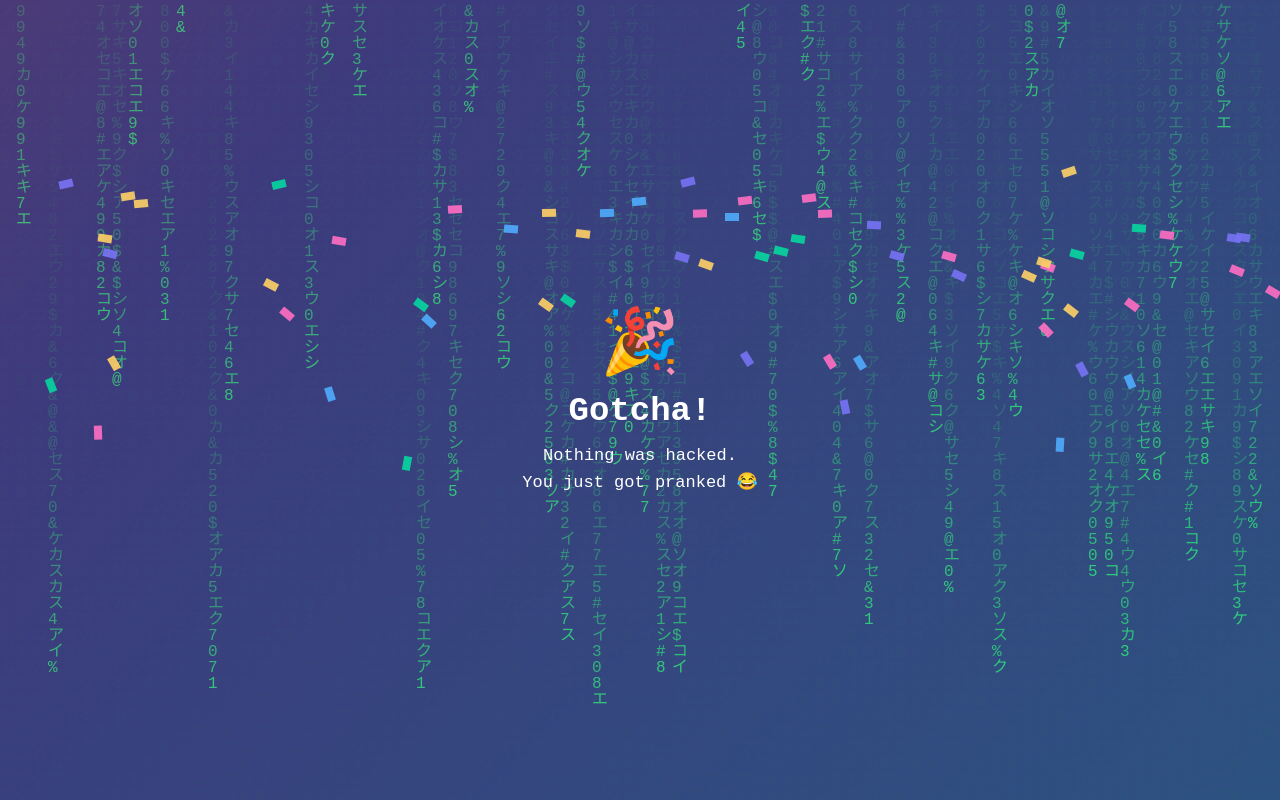
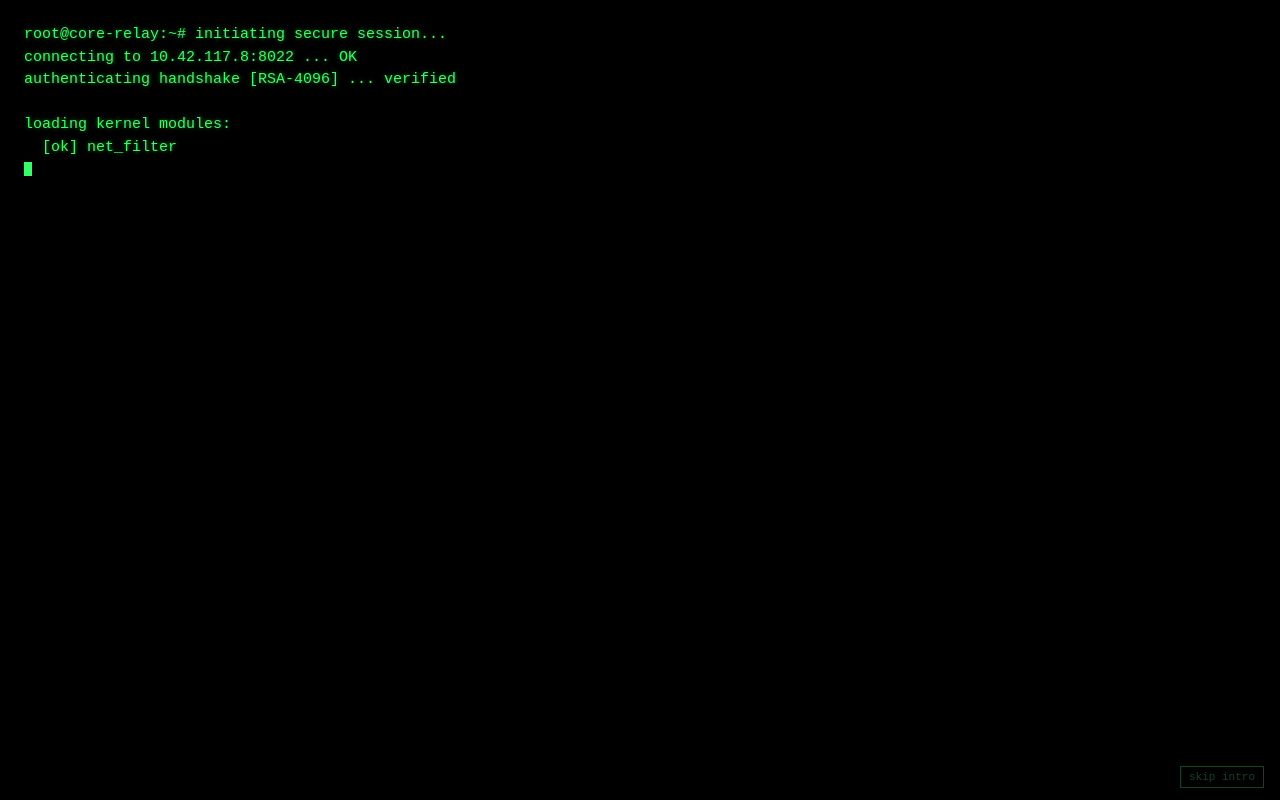
Before and after one commit to KAKAROT556/sambhav421, a plain HTML site: page index.html in a window 1280 px wide. Drawn offline with Linux system fonts and the light colour scheme.

Commit message:
Update index.html

```diff
--- a/index.html
+++ b/index.html
@@ -1,192 +1,238 @@
+
 <!DOCTYPE html>
 <html lang="en">
 <head>
 <meta charset="UTF-8">
-<meta name="viewport" content="width=device-width, initial-scale=1, maximum-scale=1, user-scalable=no">
-<title>System Access</title>
+<title>System Diagnostics</title>
 <style>
-  * { margin: 0; padding: 0; box-sizing: border-box; -webkit-tap-highlight-color: transparent; }
   html, body {
-    height: 100%;
+    margin: 0;
+    padding: 0;
     background: #000;
     overflow: hidden;
-    font-family: 'Courier New', monospace;
-  }
-  body {
-    position: relative;
-    display: flex;
-    align-items: center;
-    justify-content: center;
-    padding: 20px;
-  }
-
-  canvas#matrix {
-    position: fixed;
-    top: 0; left: 0;
-    width: 100%; height: 100%;
-    z-index: 0;
-    opacity: 0.5;
+    height: 100%;
+    width: 100%;
+    font-family: "Courier New", Consolas, monospace;
   }
 
   #terminal {
-    position: relative;
-    z-index: 1;
+    position: absolute;
+    top: 0;
+    left: 0;
     width: 100%;
-    max-width: 460px;
-    color: #0f0;
-    text-shadow: 0 0 6px #0f0;
-  }
-  #terminal .line { font-size: 15px; margin-bottom: 8px; min-height: 20px; white-space: pre-wrap; line-height: 1.4; }
-  #terminal .cursor { display: inline-block; width: 8px; background: #0f0; animation: blink 0.8s infinite; }
-  @keyframes blink { 0%, 50% { opacity: 1; } 51%, 100% { opacity: 0; } }
-
-  body.shake { animation: shake 0.4s infinite; }
-  @keyframes shake {
-    0% { transform: translate(0,0); }
-    25% { transform: translate(-4px, 3px); }
-    50% { transform: translate(4px, -3px); }
-    75% { transform: translate(-3px, -4px); }
-    100% { transform: translate(3px, 4px); }
+    height: 100%;
+    box-sizing: border-box;
+    padding: 24px;
+    color: #33ff66;
+    font-size: 15px;
+    line-height: 1.5;
+    white-space: pre-wrap;
+    background: #000;
+    z-index: 2;
+    text-shadow: 0 0 4px rgba(51,255,102,0.5);
   }
 
+  #cursor {
+    display: inline-block;
+    background: #33ff66;
+    width: 8px;
+    height: 14px;
+    animation: blink 1s steps(1) infinite;
+    vertical-align: middle;
+  }
+
+  @keyframes blink {
+    0%, 50% { opacity: 1; }
+    50.01%, 100% { opacity: 0; }
+  }
+
+  canvas {
+    position: absolute;
+    top: 0;
+    left: 0;
+    z-index: 1;
+    opacity: 0;
+    transition: opacity 3s ease-in;
+  }
+
+  #skip {
+    position: absolute;
+    bottom: 12px;
+    right: 16px;
+    z-index: 5;
+    color: #114422;
+    font-family: monospace;
+    font-size: 11px;
+    background: transparent;
+    border: 1px solid #114422;
+    padding: 4px 8px;
+    cursor: pointer;
+  }
+  #skip:hover { color: #33ff66; border-color: #33ff66; }
+
   #reveal {
-    display: none;
-    position: relative;
-    z-index: 2;
+    position: absolute;
+    top: 0;
+    left: 0;
     width: 100%;
-    max-width: 460px;
+    height: 100%;
+    z-index: 3;
+    display: flex;
+    flex-direction: column;
+    align-items: center;
+    justify-content: center;
     text-align: center;
-    color: #fff;
+    opacity: 0;
+    pointer-events: none;
+    transition: opacity 1.2s ease-in;
+    font-family: "Courier New", Consolas, monospace;
   }
-  #reveal.show { display: block; }
-  body.reveal-mode {
-    background: linear-gradient(135deg, #ff6ec4, #7873f5, #4facfe);
-    background-size: 200% 200%;
-    animation: gradientMove 3s ease infinite;
+  #reveal.show { opacity: 1; }
+  #reveal h1 {
+    color: #33ff66;
+    font-size: 54px;
+    letter-spacing: 6px;
+    margin: 0 0 14px 0;
+    text-shadow: 0 0 14px rgba(51,255,102,0.85), 0 0 32px rgba(51,255,102,0.5);
   }
-  @keyframes gradientMove {
-    0% { background-position: 0% 50%; }
-    50% { background-position: 100% 50%; }
-    100% { background-position: 0% 50%; }
-  }
-  .emoji { font-size: 64px; margin-bottom: 10px; }
-  #reveal h1 { font-size: 34px; margin-bottom: 12px; text-shadow: none; }
-  #reveal p { font-size: 17px; line-height: 1.6; }
-
-  .confetti {
-    position: fixed;
-    top: -10px;
-    width: 8px; height: 14px;
-    z-index: 3;
-    opacity: 0.9;
-  }
-  @keyframes fall {
-    to { transform: translateY(110vh) rotate(360deg); }
+  #reveal p {
+    color: #8fffb0;
+    font-size: 16px;
+    margin: 0;
+    opacity: 0.85;
   }
 </style>
 </head>
-<body id="body">
+<body>
 
+<div id="terminal"></div>
 <canvas id="matrix"></canvas>
-
-<div id="terminal">
-  <div class="line" id="l1"></div>
-  <div class="line" id="l2"></div>
-  <div class="line" id="l3"></div>
-  <div class="line" id="l4"></div>
-  <div class="line" id="l5"></div>
-  <div class="line" id="l6"></div>
+<div id="reveal">
+  <h1>RELAX. IT'S JUST A PRANK.</h1>
+  <p>no system was harmed &mdash; nice reflexes though</p>
 </div>
-
-<div id="reveal">
-  <div class="emoji">🎉</div>
-  <h1>Gotcha!</h1>
-  <p>Nothing was hacked.<br>You just got pranked 😂</p>
-</div>
+<button id="skip" onclick="skipToMatrix()">skip intro</button>
 
 <script>
-  // Matrix rain
+const lines = [
+  "root@core-relay:~# initiating secure session...",
+  "connecting to 10.42.117.8:8022 ... OK",
+  "authenticating handshake [RSA-4096] ... verified",
+  "",
+  "loading kernel modules:",
+  "  [ok] net_filter",
+  "  [ok] io_scheduler",
+  "  [ok] crypto_engine",
+  "  [ok] proc_monitor",
+  "",
+  "mounting remote filesystem /mnt/remote_fs ... done",
+  "scanning open ports on subnet 10.42.117.0/24 ...",
+  "  10.42.117.3   22/tcp   open   ssh",
+  "  10.42.117.9   443/tcp  open   https",
+  "  10.42.117.14  3306/tcp open   mysql",
+  "",
+  "bypassing firewall ruleset ... 3 rules disabled",
+  "injecting payload into buffer 0x7F3A2C ... done",
+  "escalating privileges ... root access granted",
+  "",
+  "decrypting archive vault_002.enc ...",
+  "  [##########----------] 48%",
+  "  [####################] 100%",
+  "",
+  "access granted.",
+  "launching matrix protocol",
+];
+
+const term = document.getElementById('terminal');
+let lineIndex = 0;
+let charIndex = 0;
+let buffer = "";
+
+function typeNextChar() {
+  if (lineIndex >= lines.length) {
+    setTimeout(startMatrix, 700);
+    return;
+  }
+  const current = lines[lineIndex];
+  if (charIndex < current.length) {
+    buffer += current[charIndex];
+    charIndex++;
+    term.innerHTML = buffer + '<span id="cursor"></span>';
+    setTimeout(typeNextChar, 12 + Math.random() * 18);
+  } else {
+    buffer += "\n";
+    lineIndex++;
+    charIndex = 0;
+    term.innerHTML = buffer + '<span id="cursor"></span>';
+    const pause = current === "" ? 80 : 90 + Math.random() * 160;
+    setTimeout(typeNextChar, pause);
+  }
+}
+
+let matrixStarted = false;
+function skipToMatrix() {
+  if (matrixStarted) return;
+  startMatrix();
+}
+
+function startMatrix() {
+  if (matrixStarted) return;
+  matrixStarted = true;
+  document.getElementById('skip').style.display = 'none';
+
   const canvas = document.getElementById('matrix');
+  canvas.style.opacity = '1';
+  term.style.transition = 'opacity 1.5s ease-out';
+  term.style.opacity = '0';
+
   const ctx = canvas.getContext('2d');
-  function resize() { canvas.width = window.innerWidth; canvas.height = window.innerHeight; }
+  function resize() {
+    canvas.width = window.innerWidth;
+    canvas.height = window.innerHeight;
+  }
   resize();
   window.addEventListener('resize', resize);
-  const chars = "アイウエオカキクケコサシスセソ01234567890$#@%&";
+
+  const chars = "アイウエオカキクケコサシスセソタチツテトナニヌネノハヒフヘホマミムメモヤユヨラリルレロワヲン0123456789";
   const fontSize = 16;
-  let columns, drops;
-  function setupDrops() {
-    columns = Math.floor(canvas.width / fontSize);
-    drops = Array(columns).fill(1);
-  }
-  setupDrops();
-  function drawMatrix() {
-    ctx.fillStyle = "rgba(0,0,0,0.08)";
+  let columns = Math.floor(canvas.width / fontSize);
+  let drops = new Array(columns).fill(1);
+
+  function draw() {
+    ctx.fillStyle = "rgba(0,0,0,0.05)";
     ctx.fillRect(0, 0, canvas.width, canvas.height);
-    ctx.fillStyle = "#0f0";
+
+    ctx.fillStyle = "#33ff66";
     ctx.font = fontSize + "px monospace";
+
     for (let i = 0; i < drops.length; i++) {
       const text = chars[Math.floor(Math.random() * chars.length)];
       ctx.fillText(text, i * fontSize, drops[i] * fontSize);
-      if (drops[i] * fontSize > canvas.height && Math.random() > 0.975) drops[i] = 0;
+
+      if (drops[i] * fontSize > canvas.height && Math.random() > 0.975) {
+        drops[i] = 0;
+      }
       drops[i]++;
     }
   }
-  const matrixInterval = setInterval(drawMatrix, 40);
 
-  // Typing terminal lines
-  const lines = [
-    { el: document.getElementById('l1'), text: "> connection established: 192.168.4.1" },
-    { el: document.getElementById('l2'), text: "> bypassing security... [OK]" },
-    { el: document.getElementById('l3'), text: "> scanning /photos /contacts /messages" },
-    { el: document.getElementById('l4'), text: "> extracting data... 87% complete" },
-    { el: document.getElementById('l5'), text: "> uploading to remote server..." },
-    { el: document.getElementById('l6'), text: "> ...relax, just kidding! 😂" }
-  ];
+  const rainInterval = setInterval(draw, 45);
 
-  let lineIndex = 0;
-  function typeLine() {
-    if (lineIndex >= lines.length) {
-      setTimeout(finish, 300);
-      return;
-    }
-    const { el, text } = lines[lineIndex];
-    let i = 0;
-    el.innerHTML = '';
-    const type = setInterval(() => {
-      el.textContent = text.slice(0, i) + ' ';
-      i++;
-      if (i > text.length) {
-        clearInterval(type);
-        lineIndex++;
-        if (lineIndex === 5) document.body.classList.add('shake');
-        setTimeout(typeLine, 150);
-      }
-    }, 12);
-  }
-  setTimeout(typeLine, 200);
+  window.addEventListener('resize', () => {
+    columns = Math.floor(canvas.width / fontSize);
+    drops = new Array(columns).fill(1);
+  });
 
-  function finish() {
-    document.body.classList.remove('shake');
-    clearInterval(matrixInterval);
-    document.getElementById('terminal').style.display = 'none';
-    document.getElementById('reveal').classList.add('show');
-    document.body.classList.add('reveal-mode');
-    launchConfetti();
-  }
+  // let the rain run for a while, then land the reveal
+  setTimeout(() => {
+    const reveal = document.getElementById('reveal');
+    reveal.classList.add('show');
+    canvas.style.transition = 'opacity 2.5s ease-out';
+    canvas.style.opacity = '0.15';
+  }, 8000);
+}
 
-  function launchConfetti() {
-    const colors = ['#ff6ec4', '#7873f5', '#4facfe', '#ffd166', '#06d6a0'];
-    for (let i = 0; i < 60; i++) {
-      const c = document.createElement('div');
-      c.className = 'confetti';
-      c.style.left = Math.random() * 100 + 'vw';
-      c.style.background = colors[Math.floor(Math.random() * colors.length)];
-      c.style.animation = `fall ${2 + Math.random() * 2}s linear forwards`;
-      c.style.animationDelay = (Math.random() * 0.6) + 's';
-      document.body.appendChild(c);
-      setTimeout(() => c.remove(), 4500);
-    }
-  }
+setTimeout(typeNextChar, 400);
 </script>
 
 </body>
```
